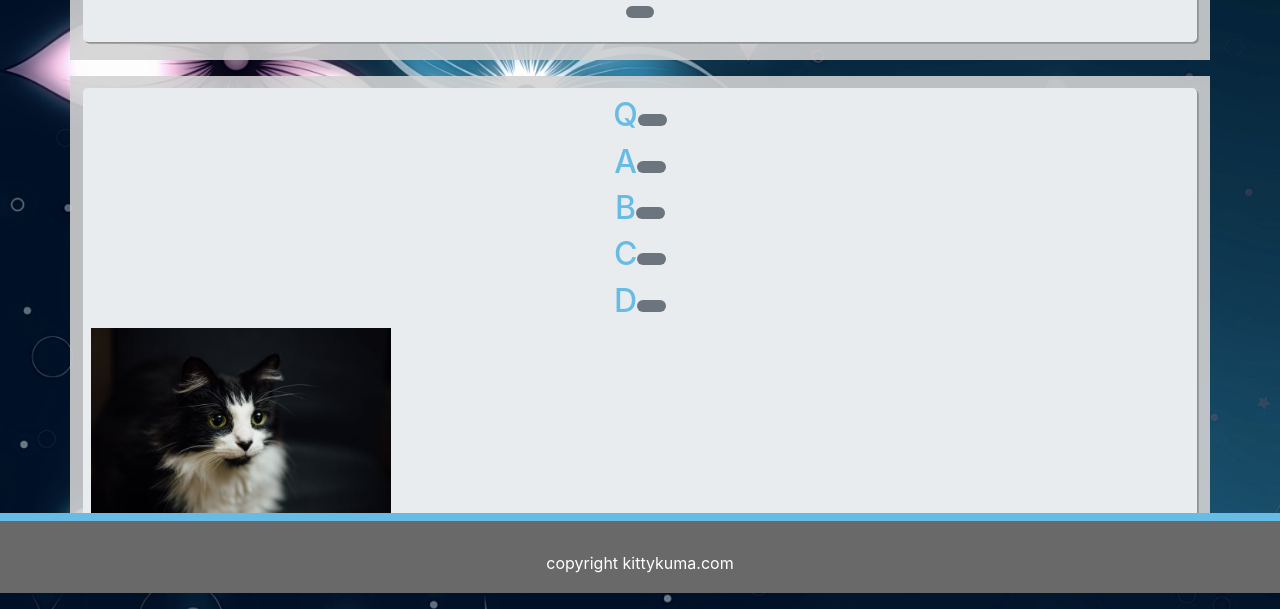
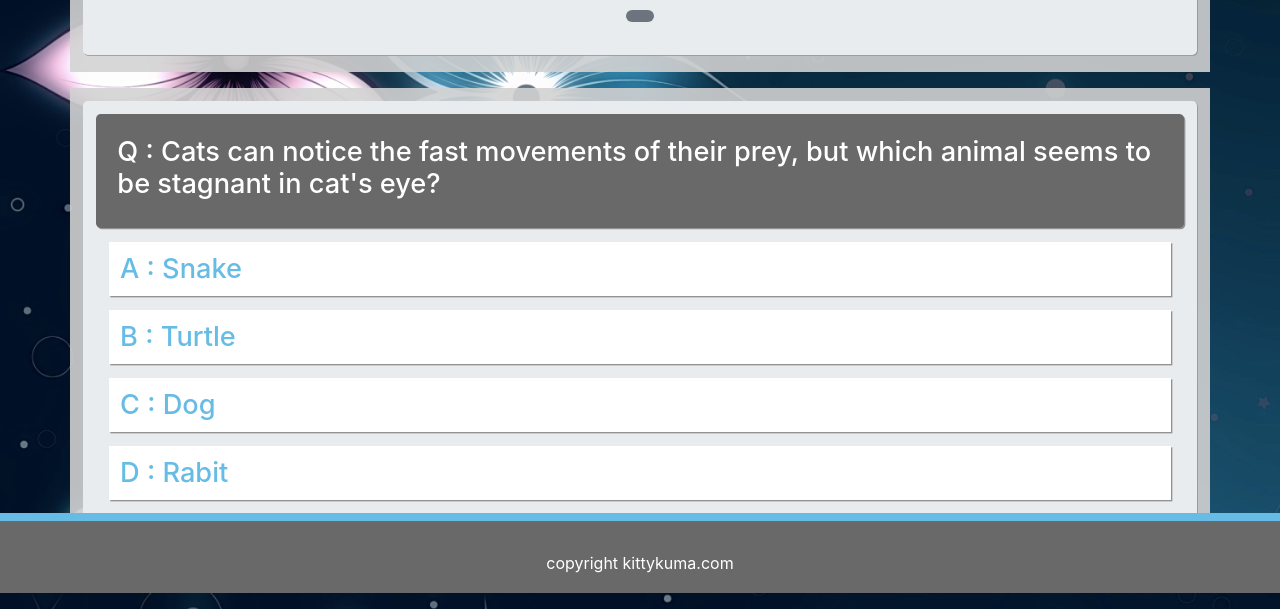
Before and after one commit to kittyshen/TriviaGame, a plain HTML site: page index.html in a window 1280 px wide. Shown: the part 207-816 px from the top of the page. Drawn offline with nearby package versions, Linux system fonts and the light colour scheme.

Commit message:
defined a function called quizRender() which take the obj as input and render the quiz session acoording to the obj key; style the page with some css tweak; deleted the placeholder sesssion for quizs render in the html

```diff
--- a/assets/css/style.css
+++ b/assets/css/style.css
@@ -26,7 +26,7 @@ h2{
     color:#66bce4;
 }
 h4{
-    font-size:1.5em ;
+    font-size:1.7em ;
     color:#66bce4;
 }
 /* img{
@@ -61,16 +61,30 @@ h4{
     margin-top: 1em;
     background-color:rgba(211, 211, 211, 0.89) !important;
 }
-.col-md-4 > .jumbotron {
-    height:330px;
-}
+
 .col-sm-12 > .jumbotron {
-    height:100px;
+    height:100%;
 }
 .jumbotron {
-    padding:0.5em;
+    padding:0.8em;
+    padding-bottom:1em;
     margin-bottom:0.3em;
-    box-shadow: 0.11em 0.11em rgb(146, 146, 146);
+    box-shadow: 0.05em 0.05em rgb(146, 146, 146);
+}
+.question{
+    background-color:dimgrey;
+    color:white;
+}
+.button{
+    padding:0.4em;
+    margin:0.5em;
+    background-color: white;
+    box-shadow: 0.05em 0.05em rgb(146, 146, 146);
+}
+.button:hover{
+    background-color: rgb(213, 171, 213);
+    border: 3px dotted dimgrey;
+    color:dimgrey;
 }
 .container{
     min-height:100%;
@@ -83,7 +97,7 @@ h4{
 
 @media(max-width:578px) {
     .jumbotron{
-        max-width: 50% !important;
+        /* max-width: 50% !important; */
         margin-bottom:0.2em;
     }
     h2{
--- a/assets/javascript/app.js
+++ b/assets/javascript/app.js
@@ -116,7 +116,7 @@ var triviaBank = [{
 }
 ]
 var currentIndexArray = []; // declare globe var to store current index array
-
+var counter =0; // initial the counter
 
 function randomNumberArrayGen(num, length) {
     var nArray = []; //declare a local nArray to hold the numbers
@@ -125,6 +125,7 @@ function randomNumberArrayGen(num, length) {
         if (nArray.indexOf(x) == -1) {  // if x not in the nArray
             nArray.push(x);
         }
+        else i--;  // forget this could cause length of array shorter than required
     }
     return nArray;
 }
@@ -134,11 +135,30 @@ function randomNumberArrayGen(num, length) {
 //define a newGame function to call after ending condition meet
 function newGame() {
     // $("#quizContainer").text("");
-    currentIndexArray = randomNumberArrayGen(10, 5);  //pick 5 out of 10
-    renderQuestion(triviaBank[currentIndexArray[0]]);
+    counter =0;
+    currentIndexArray = randomNumberArrayGen(10, 5);  //pick 5 out of 10 quiz Questions
+    console.log(currentIndexArray);
+    quizRender(triviaBank[currentIndexArray[counter]]);
 }
 newGame();
 
-function renderQuestion() {
-
+function quizRender(obj) {
+    for( var prop in obj){   //iterate through the trivia obj
+        if(prop == "Q"){            //set the question field be one div above all other elements
+            var newSlot = $("<h4>");
+            newSlot.attr("class","jumbotron question");
+            newSlot.attr("value",prop);  //save the "key" index of the property into the value field for later judgement
+            newSlot.html(prop +" : "+ obj[prop] + "<br>");
+            console.log(obj[prop]);
+            $("#quizContainer").append(newSlot);
+        }
+        else if(prop != "Correct"){      //if key property not Correct: index print the information out. use this condition to avoid answer showing
+            var newSlot = $("<h4>");
+            newSlot.attr("class"," button");
+            newSlot.attr("value",prop);  //save the "key" index of the property into the value field for later judgement
+            newSlot.html(prop +" : "+ obj[prop] + "<br>");
+            console.log(obj[prop]);
+            $("#quizContainer").append(newSlot);
+        }
+    }
 }
--- a/index.html
+++ b/index.html
@@ -27,12 +27,12 @@
         </div>
         <div class ="row">
             <div class="jumbotron col-md-12" id = "quizContainer">
-                <h2  class ="text-center">Q<span class= "badge badge-pill badge-secondary" id="Q"> </span> </h2>
+                <!-- <h2  class ="text-center">Q<span class= "badge badge-pill badge-secondary" id="Q"> </span> </h2>
                 <h2  class ="text-center">A<span class= "badge badge-pill badge-secondary" id="A"> </span> </h2>
                 <h2  class ="text-center">B<span class= "badge badge-pill badge-secondary" id="B"> </span> </h2>
                 <h2  class ="text-center">C<span class= "badge badge-pill badge-secondary" id="C"> </span> </h2>
                 <h2  class ="text-center">D<span class= "badge badge-pill badge-secondary" id="D"> </span> </h2>
-                <img style= "max-block-size: 200px;" src = "assets/images/cat1.jpg">
+                <img style= "max-block-size: 200px;" src = "assets/images/cat1.jpg"> -->
             </div>
         </div>
 
```
